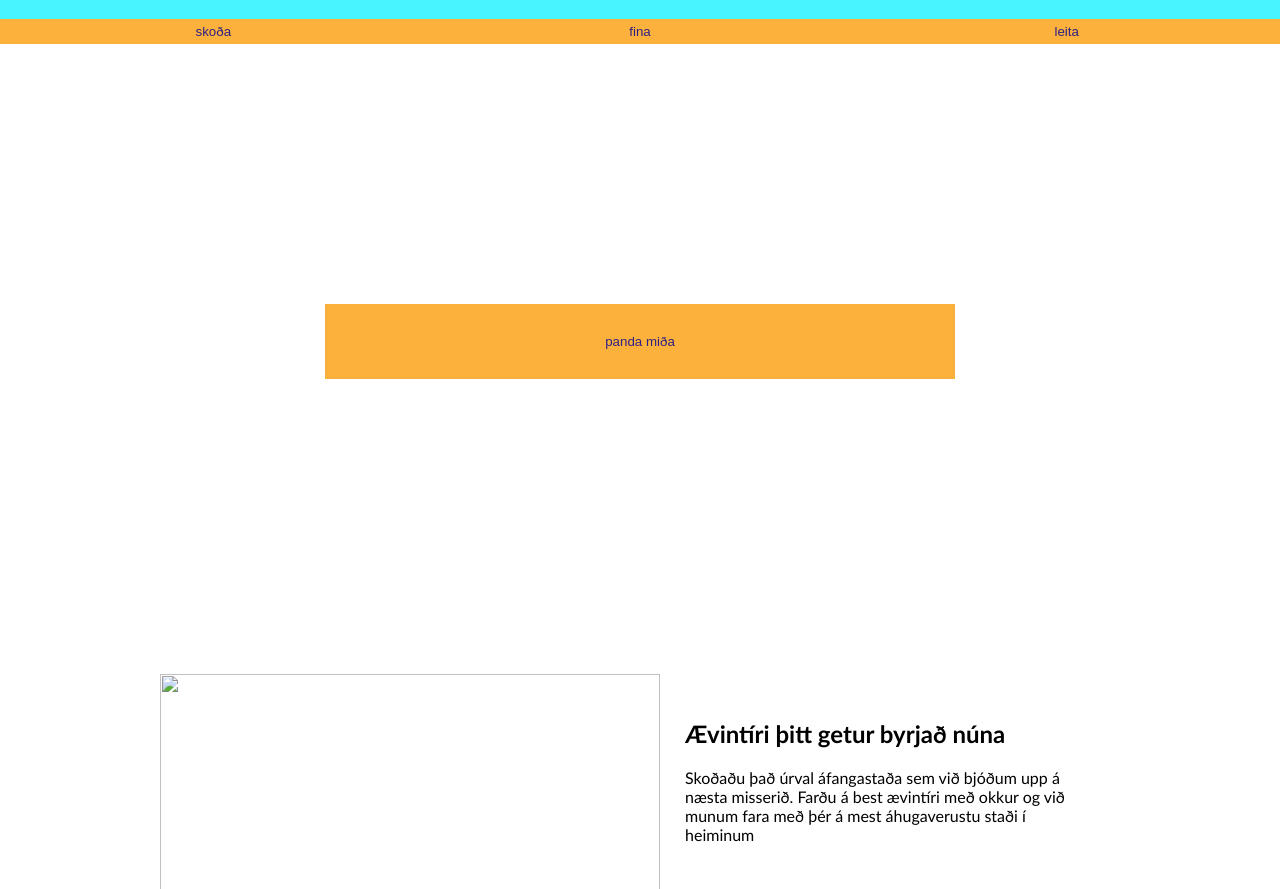
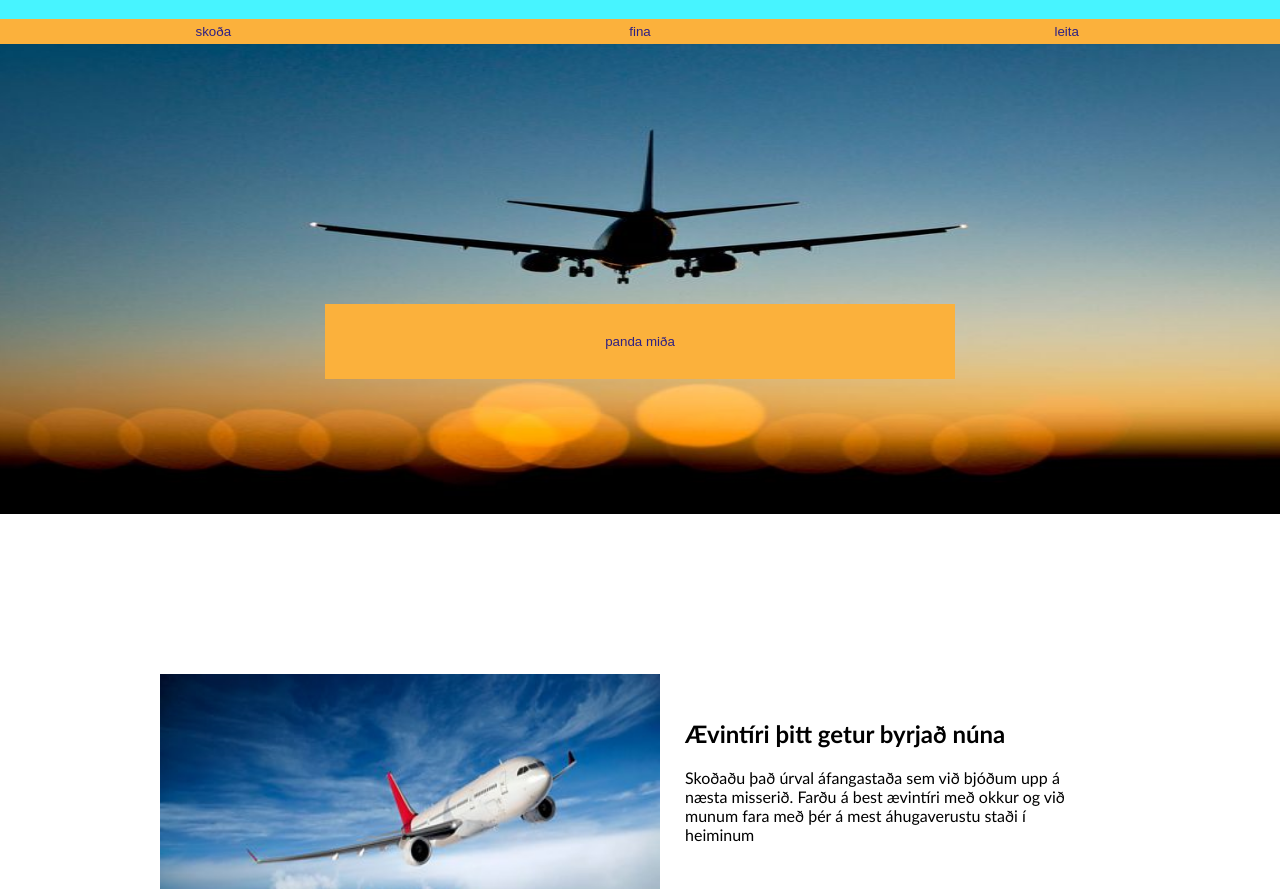
Before and after one commit to thordur-petur/vefhonun-2_v-1, a plain HTML site: page website/index.html in a window 1280 px wide. Shown: the part 63-952 px from the top of the page. Drawn offline with Linux system fonts and the light colour scheme.

Commit message:
fix image

```diff
--- a/website/css/1_first-page.css
+++ b/website/css/1_first-page.css
@@ -3,9 +3,10 @@
     margin: auto;
     padding: 10px;
     margin-bottom: 100px;
-    background-image: url("sun air plane.jpg") ;
+    background-image: url("/website/images/sun\ air\ plane.jpg") ;
     background-repeat: no-repeat, repeat;
-    background-size: 100% 100%;
+    background-position: center;
+    background-size: 100em 100%;
 }
 .boton-boton{
     margin: auto;
--- a/website/index.html
+++ b/website/index.html
@@ -31,7 +31,7 @@
       </section>
       <section class="col-2-text">
         <div>
-          <img class="img-text" src="air plane.jpg">
+          <img class="img-text" src="/website/images/air plane.jpg">
         </div>
         <div class="text">
           <h2>Ævintíri þitt getur byrjað núna</h2>
@@ -48,12 +48,12 @@
           </p>
         </div>
         <div>
-          <img class="img-text" src="brazilsafe.jpeg">
+          <img class="img-text" src="/website/images/brazilsafe.jpeg">
         </div>
       </section>
       <section class="col-2-text">
         <div>
-          <img class="img-text" src="ireland.jpg">
+          <img class="img-text" src="/website/images/ireland.jpg">
         </div>
         <div class="text">
           <h2>Ævintíri þitt getur byrjað núna</h2>
```
Also changed, not shown: website/images/smile for the air plane.jpg (deleted).
